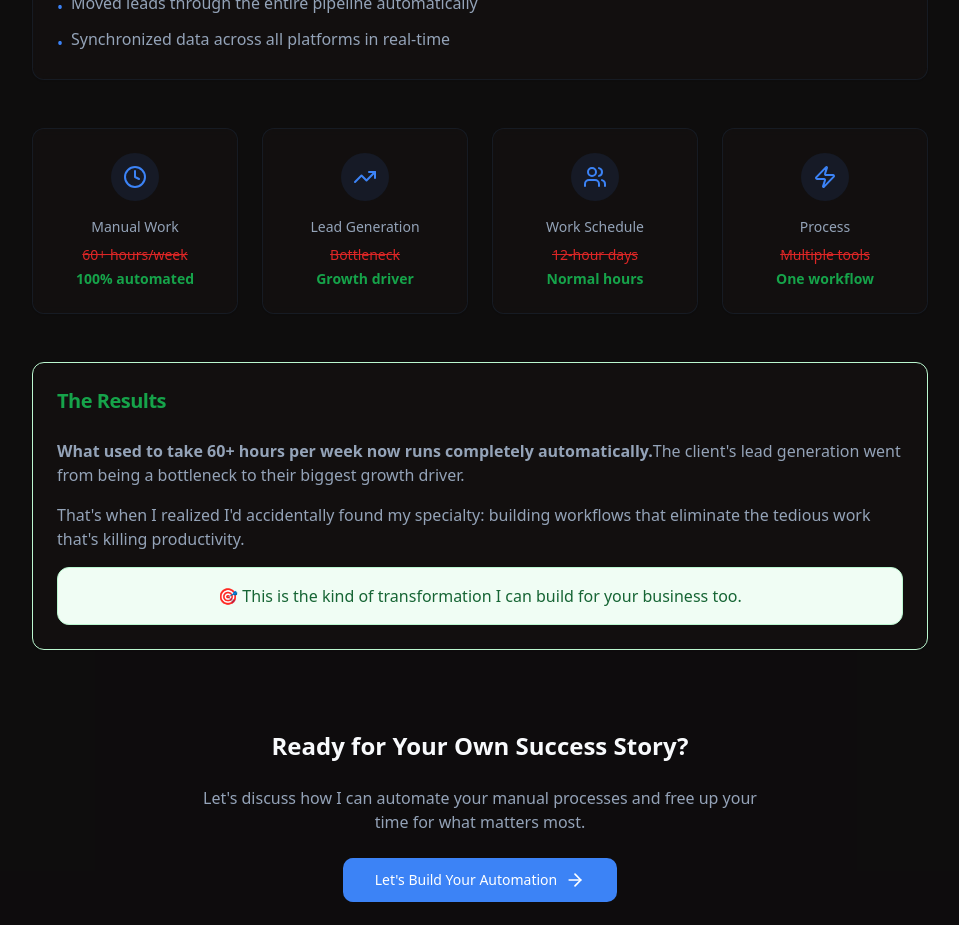
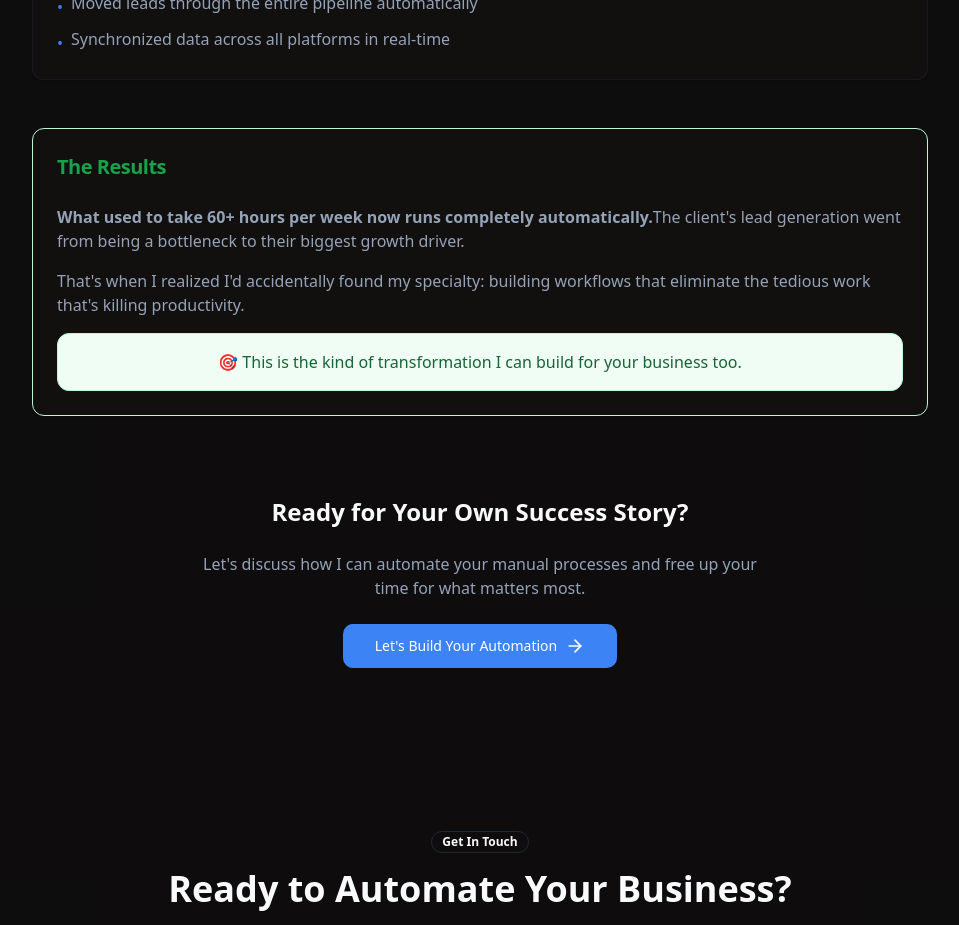
Before and after one commit to brandontan/n8npro-portfolio, a React (Vite) app: page / in a window 1280 px wide. Shown: the part 5480-6405 px from the top of the page, without its empty margins (160-1119 px from the left). Built offline with nearby package versions, Linux system fonts and the light colour scheme; no server answers; the database is empty.

Commit message:
Remove redundant stats cards from case study to avoid overselling and repetition

```diff
--- a/src/components/CaseStudy.tsx
+++ b/src/components/CaseStudy.tsx
@@ -1,7 +1,7 @@
 import { Card, CardContent, CardHeader, CardTitle } from "@/components/ui/card";
 import { Badge } from "@/components/ui/badge";
 import { Button } from "@/components/ui/button";
-import { ArrowRight, Clock, TrendingUp, Users, Zap } from "lucide-react";
+import { ArrowRight } from "lucide-react";
 
 export const CaseStudy = () => {
   const scrollToContact = () => {
@@ -10,33 +10,6 @@ export const CaseStudy = () => {
       contactSection.scrollIntoView({ behavior: 'smooth' });
     }
   };
-
-  const beforeAfterStats = [
-    {
-      icon: Clock,
-      before: "60+ hours/week",
-      after: "100% automated",
-      label: "Manual Work"
-    },
-    {
-      icon: TrendingUp,
-      before: "Bottleneck",
-      after: "Growth driver",
-      label: "Lead Generation"
-    },
-    {
-      icon: Users,
-      before: "12-hour days",
-      after: "Normal hours",
-      label: "Work Schedule"
-    },
-    {
-      icon: Zap,
-      before: "Multiple tools",
-      after: "One workflow",
-      label: "Process"
-    }
-  ];
 
   return (
     <section className="py-20 bg-muted/5 relative overflow-hidden">
@@ -102,25 +75,7 @@ export const CaseStudy = () => {
             </CardContent>
           </Card>
 
-          {/* Before vs After */}
-          <div className="grid md:grid-cols-2 lg:grid-cols-4 gap-6">
-            {beforeAfterStats.map((stat, index) => (
-              <Card key={index} className="border-border/50 bg-card/50 backdrop-blur-sm text-center">
-                <CardContent className="p-6 space-y-4">
-                  <div className="p-3 bg-primary/10 rounded-full w-fit mx-auto">
-                    <stat.icon className="h-6 w-6 text-primary" />
-                  </div>
-                  <div className="space-y-2">
-                    <div className="text-sm text-muted-foreground">{stat.label}</div>
-                    <div className="space-y-1">
-                      <div className="text-sm text-red-600 line-through">{stat.before}</div>
-                      <div className="text-sm font-semibold text-green-600">{stat.after}</div>
-                    </div>
-                  </div>
-                </CardContent>
-              </Card>
-            ))}
-          </div>
+
 
           {/* The Results */}
           <Card className="border-border/50 bg-card/50 backdrop-blur-sm border-green-200">
```
